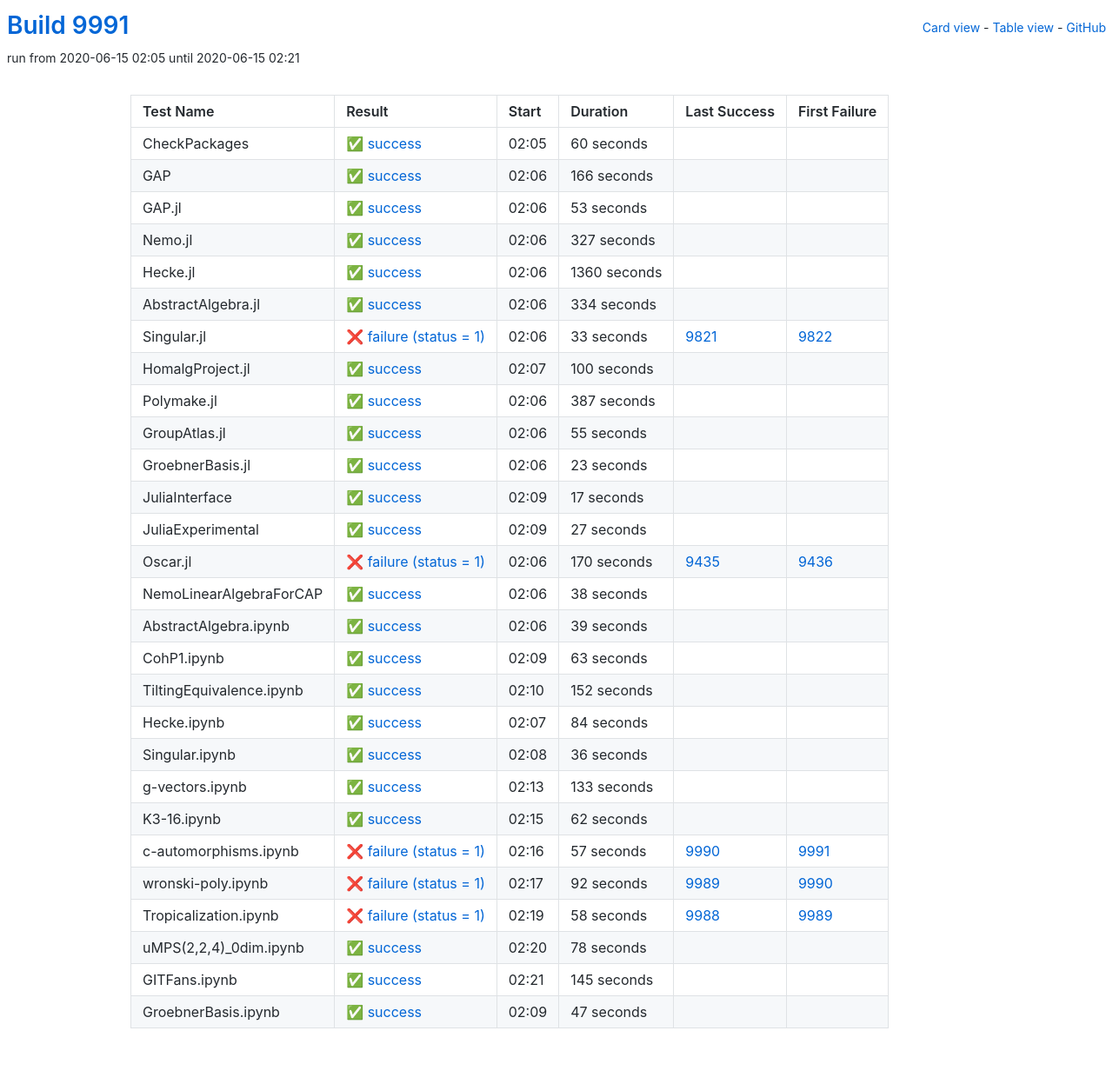
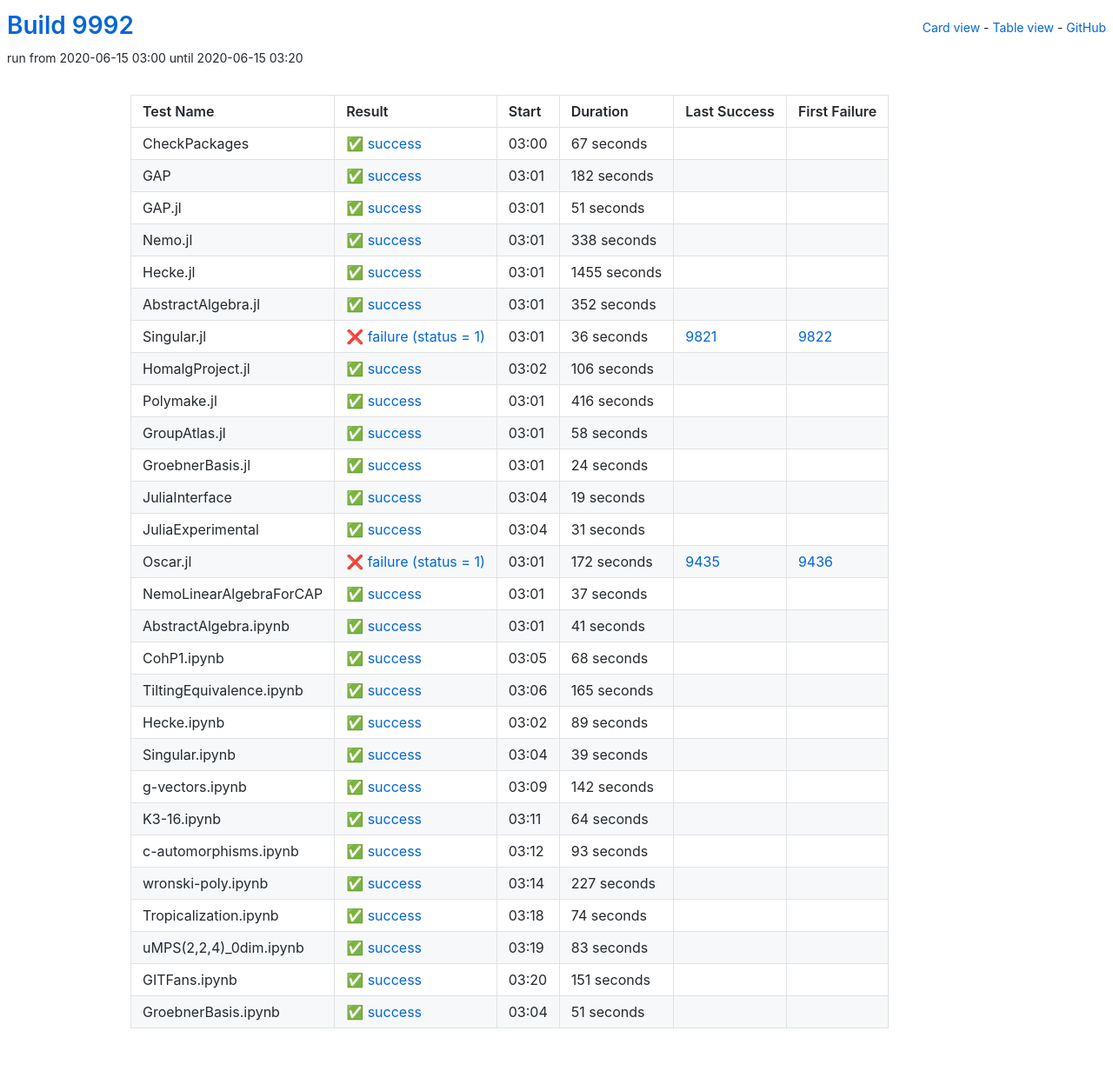
Before and after one commit to oscar-system/oscar-ci-status, a Jekyll site: the page built from table.html, in a window 1280 px wide. Shown: the whole page at 87% size. Built offline with Jekyll 4.4.1, drawn with Linux system fonts in a browser that asks for light colours.

Commit message:
Build #9992

```diff
--- a/_data/ci.yml
+++ b/_data/ci.yml
@@ -1,6 +1,6 @@
 ---
-build: 9991
-build_url: https://oscarci.mathematik.uni-kl.de/job/oscar/9991/
+build: 9992
+build_url: https://oscarci.mathematik.uni-kl.de/job/oscar/9992/
 job: oscar
 organization: oscar-system
 repo: oscar-ci-status
@@ -8,188 +8,236 @@
 tests:
 - name: CheckPackages
   id: checkpackages
-  log: https://oscarci.mathematik.uni-kl.de/job/oscar/9991/artifact/logs/build-9991/CheckPackages.log
-  start: 2020-06-15 02:05
+  log: https://oscarci.mathematik.uni-kl.de/job/oscar/9992/artifact/logs/build-9992/CheckPackages.log
+  start: 2020-06-15 03:00
   success: true
   exitcode: 0
   status: success
-  duration: 60
+  duration: 67
   last_success: false
   last_success_url:
   first_failure: false
   first_failure_url:
 - name: GAP
   id: gap
-  log: https://oscarci.mathematik.uni-kl.de/job/oscar/9991/artifact/logs/build-9991/GAP.log
-  start: 2020-06-15 02:06
+  log: https://oscarci.mathematik.uni-kl.de/job/oscar/9992/artifact/logs/build-9992/GAP.log
+  start: 2020-06-15 03:01
   success: true
   exitcode: 0
   status: success
-  duration: 166
+  duration: 182
   last_success: false
   last_success_url:
   first_failure: false
   first_failure_url:
 - name: GAP.jl
   id: gap-jl
-  log: https://oscarci.mathematik.uni-kl.de/job/oscar/9991/artifact/logs/build-9991/GAP.jl.log
-  start: 2020-06-15 02:06
+  log: https://oscarci.mathematik.uni-kl.de/job/oscar/9992/artifact/logs/build-9992/GAP.jl.log
+  start: 2020-06-15 03:01
   success: true
   exitcode: 0
   status: success
-  duration: 53
+  duration: 51
   last_success: false
   last_success_url:
   first_failure: false
   first_failure_url:
 - name: Nemo.jl
   id: nemo-jl
-  log: https://oscarci.mathematik.uni-kl.de/job/oscar/9991/artifact/logs/build-9991/Nemo.jl.log
-  start: 2020-06-15 02:06
+  log: https://oscarci.mathematik.uni-kl.de/job/oscar/9992/artifact/logs/build-9992/Nemo.jl.log
+  start: 2020-06-15 03:01
   success: true
   exitcode: 0
   status: success
-  duration: 327
+  duration: 338
   last_success: false
   last_success_url:
   first_failure: false
   first_failure_url:
 - name: Hecke.jl
   id: hecke-jl
-  log: https://oscarci.mathematik.uni-kl.de/job/oscar/9991/artifact/logs/build-9991/Hecke.jl.log
-  start: 2020-06-15 02:06
+  log: https://oscarci.mathematik.uni-kl.de/job/oscar/9992/artifact/logs/build-9992/Hecke.jl.log
+  start: 2020-06-15 03:01
   success: true
   exitcode: 0
   status: success
-  duration: 1360
+  duration: 1455
   last_success: false
   last_success_url:
   first_failure: false
   first_failure_url:
 - name: AbstractAlgebra.jl
   id: abstractalgebra-jl
-  log: https://oscarci.mathematik.uni-kl.de/job/oscar/9991/artifact/logs/build-9991/AbstractAlgebra.jl.log
-  start: 2020-06-15 02:06
+  log: https://oscarci.mathematik.uni-kl.de/job/oscar/9992/artifact/logs/build-9992/AbstractAlgebra.jl.log
+  start: 2020-06-15 03:01
   success: true
   exitcode: 0
   status: success
-  duration: 334
+  duration: 352
   last_success: false
   last_success_url:
   first_failure: false
   first_failure_url:
 - name: Singular.jl
   id: singular-jl
-  log: https://oscarci.mathematik.uni-kl.de/job/oscar/9991/artifact/logs/build-9991/Singular.jl.log
-  start: 2020-06-15 02:06
+  log: https://oscarci.mathematik.uni-kl.de/job/oscar/9992/artifact/logs/build-9992/Singular.jl.log
+  start: 2020-06-15 03:01
   success: false
   exitcode: 1
   status: failure
-  duration: 33
+  duration: 36
   last_success: 9821
   last_success_url: https://oscarci.mathematik.uni-kl.de/job/oscar/9821/
   first_failure: 9822
   first_failure_url: https://oscarci.mathematik.uni-kl.de/job/oscar/9822/
 - name: HomalgProject.jl
   id: homalgproject-jl
-  log: https://oscarci.mathematik.uni-kl.de/job/oscar/9991/artifact/logs/build-9991/HomalgProject.jl.log
-  start: 2020-06-15 02:07
+  log: https://oscarci.mathematik.uni-kl.de/job/oscar/9992/artifact/logs/build-9992/HomalgProject.jl.log
+  start: 2020-06-15 03:02
   success: true
   exitcode: 0
   status: success
-  duration: 100
+  duration: 106
   last_success: false
   last_success_url:
   first_failure: false
   first_failure_url:
 - name: Polymake.jl
   id: polymake-jl
-  log: https://oscarci.mathematik.uni-kl.de/job/oscar/9991/artifact/logs/build-9991/Polymake.jl.log
-  start: 2020-06-15 02:06
+  log: https://oscarci.mathematik.uni-kl.de/job/oscar/9992/artifact/logs/build-9992/Polymake.jl.log
+  start: 2020-06-15 03:01
   success: true
   exitcode: 0
   status: success
-  duration: 387
+  duration: 416
   last_success: false
   last_success_url:
   first_failure: false
   first_failure_url:
 - name: GroupAtlas.jl
   id: groupatlas-jl
-  log: https://oscarci.mathematik.uni-kl.de/job/oscar/9991/artifact/logs/build-9991/GroupAtlas.jl.log
-  start: 2020-06-15 02:06
+  log: https://oscarci.mathematik.uni-kl.de/job/oscar/9992/artifact/logs/build-9992/GroupAtlas.jl.log
+  start: 2020-06-15 03:01
   success: true
   exitcode: 0
   status: success
-  duration: 55
+  duration: 58
   last_success: false
   last_success_url:
   first_failure: false
   first_failure_url:
 - name: GroebnerBasis.jl
   id: groebnerbasis-jl
-  log: https://oscarci.mathematik.uni-kl.de/job/oscar/9991/artifact/logs/build-9991/GroebnerBasis.jl.log
-  start: 2020-06-15 02:06
+  log: https://oscarci.mathematik.uni-kl.de/job/oscar/9992/artifact/logs/build-9992/GroebnerBasis.jl.log
+  start: 2020-06-15 03:01
   success: true
   exitcode: 0
   status: success
-  duration: 23
+  duration: 24
   last_success: false
   last_success_url:
   first_failure: false
   first_failure_url:
 - name: JuliaInterface
   id: juliainterface
-  log: https://oscarci.mathematik.uni-kl.de/job/oscar/9991/artifact/logs/build-9991/JuliaInterface.log
-  start: 2020-06-15 02:09
+  log: https://oscarci.mathematik.uni-kl.de/job/oscar/9992/artifact/logs/build-9992/JuliaInterface.log
+  start: 2020-06-15 03:04
   success: true
   exitcode: 0
   status: success
-  duration: 17
+  duration: 19
   last_success: false
   last_success_url:
   first_failure: false
   first_failure_url:
 - name: JuliaExperimental
   id: juliaexperimental
-  log: https://oscarci.mathematik.uni-kl.de/job/oscar/9991/artifact/logs/build-9991/JuliaExperimental.log
-  start: 2020-06-15 02:09
+  log: https://oscarci.mathematik.uni-kl.de/job/oscar/9992/artifact/logs/build-9992/JuliaExperimental.log
+  start: 2020-06-15 03:04
   success: true
   exitcode: 0
   status: success
-  duration: 27
+  duration: 31
   last_success: false
   last_success_url:
   first_failure: false
   first_failure_url:
 - name: Oscar.jl
   id: oscar-jl
-  log: https://oscarci.mathematik.uni-kl.de/job/oscar/9991/artifact/logs/build-9991/Oscar.jl.log
-  start: 2020-06-15 02:06
+  log: https://oscarci.mathematik.uni-kl.de/job/oscar/9992/artifact/logs/build-9992/Oscar.jl.log
+  start: 2020-06-15 03:01
   success: false
   exitcode: 1
   status: failure
-  duration: 170
+  duration: 172
   last_success: 9435
   last_success_url: https://oscarci.mathematik.uni-kl.de/job/oscar/9435/
   first_failure: 9436
   first_failure_url: https://oscarci.mathematik.uni-kl.de/job/oscar/9436/
 - name: NemoLinearAlgebraForCAP
   id: nemolinearalgebraforcap
-  log: https://oscarci.mathematik.uni-kl.de/job/oscar/9991/artifact/logs/build-9991/NemoLinearAlgebraForCAP.log
-  start: 2020-06-15 02:06
+  log: https://oscarci.mathematik.uni-kl.de/job/oscar/9992/artifact/logs/build-9992/NemoLinearAlgebraForCAP.log
+  start: 2020-06-15 03:01
   success: true
   exitcode: 0
   status: success
-  duration: 38
+  duration: 37
   last_success: false
   last_success_url:
   first_failure: false
   first_failure_url:
 - name: AbstractAlgebra.ipynb
   id: abstractalgebra-ipynb
-  log: https://oscarci.mathematik.uni-kl.de/job/oscar/9991/artifact/logs/build-9991/AbstractAlgebra.ipynb.log
-  start: 2020-06-15 02:06
+  log: https://oscarci.mathematik.uni-kl.de/job/oscar/9992/artifact/logs/build-9992/AbstractAlgebra.ipynb.log
+  start: 2020-06-15 03:01
+  success: true
+  exitcode: 0
+  status: success
+  duration: 41
+  last_success: false
+  last_success_url:
+  first_failure: false
+  first_failure_url:
+- name: CohP1.ipynb
+  id: cohp1-ipynb
+  log: https://oscarci.mathematik.uni-kl.de/job/oscar/9992/artifact/logs/build-9992/CohP1.ipynb.log
+  start: 2020-06-15 03:05
+  success: true
+  exitcode: 0
+  status: success
+  duration: 68
+  last_success: false
+  last_success_url:
+  first_failure: false
+  first_failure_url:
+- name: TiltingEquivalence.ipynb
+  id: tiltingequivalence-ipynb
+  log: https://oscarci.mathematik.uni-kl.de/job/oscar/9992/artifact/logs/build-9992/TiltingEquivalence.ipynb.log
+  start: 2020-06-15 03:06
+  success: true
+  exitcode: 0
+  status: success
+  duration: 165
+  last_success: false
+  last_success_url:
+  first_failure: false
+  first_failure_url:
+- name: Hecke.ipynb
+  id: hecke-ipynb
+  log: https://oscarci.mathematik.uni-kl.de/job/oscar/9992/artifact/logs/build-9992/Hecke.ipynb.log
+  start: 2020-06-15 03:02
+  success: true
+  exitcode: 0
+  status: success
+  duration: 89
+  last_success: false
+  last_success_url:
+  first_failure: false
+  first_failure_url:
+- name: Singular.ipynb
+  id: singular-ipynb
+  log: https://oscarci.mathematik.uni-kl.de/job/oscar/9992/artifact/logs/build-9992/Singular.ipynb.log
+  start: 2020-06-15 03:04
   success: true
   exitcode: 0
   status: success
@@ -198,146 +246,98 @@
   last_success_url:
   first_failure: false
   first_failure_url:
-- name: CohP1.ipynb
-  id: cohp1-ipynb
-  log: https://oscarci.mathematik.uni-kl.de/job/oscar/9991/artifact/logs/build-9991/CohP1.ipynb.log
-  start: 2020-06-15 02:09
+- name: g-vectors.ipynb
+  id: g-vectors-ipynb
+  log: https://oscarci.mathematik.uni-kl.de/job/oscar/9992/artifact/logs/build-9992/g-vectors.ipynb.log
+  start: 2020-06-15 03:09
   success: true
   exitcode: 0
   status: success
-  duration: 63
-  last_success: false
-  last_success_url:
-  first_failure: false
-  first_failure_url:
-- name: TiltingEquivalence.ipynb
-  id: tiltingequivalence-ipynb
-  log: https://oscarci.mathematik.uni-kl.de/job/oscar/9991/artifact/logs/build-9991/TiltingEquivalence.ipynb.log
-  start: 2020-06-15 02:10
-  success: true
-  exitcode: 0
-  status: success
-  duration: 152
-  last_success: false
-  last_success_url:
-  first_failure: false
-  first_failure_url:
-- name: Hecke.ipynb
-  id: hecke-ipynb
-  log: https://oscarci.mathematik.uni-kl.de/job/oscar/9991/artifact/logs/build-9991/Hecke.ipynb.log
-  start: 2020-06-15 02:07
-  success: true
-  exitcode: 0
-  status: success
-  duration: 84
-  last_success: false
-  last_success_url:
-  first_failure: false
-  first_failure_url:
-- name: Singular.ipynb
-  id: singular-ipynb
-  log: https://oscarci.mathematik.uni-kl.de/job/oscar/9991/artifact/logs/build-9991/Singular.ipynb.log
-  start: 2020-06-15 02:08
-  success: true
-  exitcode: 0
-  status: success
-  duration: 36
-  last_success: false
-  last_success_url:
-  first_failure: false
-  first_failure_url:
-- name: g-vectors.ipynb
-  id: g-vectors-ipynb
-  log: https://oscarci.mathematik.uni-kl.de/job/oscar/9991/artifact/logs/build-9991/g-vectors.ipynb.log
-  start: 2020-06-15 02:13
-  success: true
-  exitcode: 0
-  status: success
-  duration: 133
+  duration: 142
   last_success: false
   last_success_url:
   first_failure: false
   first_failure_url:
 - name: K3-16.ipynb
   id: k3-16-ipynb
-  log: https://oscarci.mathematik.uni-kl.de/job/oscar/9991/artifact/logs/build-9991/K3-16.ipynb.log
-  start: 2020-06-15 02:15
+  log: https://oscarci.mathematik.uni-kl.de/job/oscar/9992/artifact/logs/build-9992/K3-16.ipynb.log
+  start: 2020-06-15 03:11
   success: true
   exitcode: 0
   status: success
-  duration: 62
+  duration: 64
   last_success: false
   last_success_url:
   first_failure: false
   first_failure_url:
 - name: c-automorphisms.ipynb
   id: c-automorphisms-ipynb
-  log: https://oscarci.mathematik.uni-kl.de/job/oscar/9991/artifact/logs/build-9991/c-automorphisms.ipynb.log
-  start: 2020-06-15 02:16
-  success: false
-  exitcode: 1
-  status: failure
-  duration: 57
-  last_success: 9990
-  last_success_url: https://oscarci.mathematik.uni-kl.de/job/oscar/9990/
-  first_failure: 9991
-  first_failure_url: https://oscarci.mathematik.uni-kl.de/job/oscar/9991/
-- name: wronski-poly.ipynb
-  id: wronski-poly-ipynb
-  log: https://oscarci.mathematik.uni-kl.de/job/oscar/9991/artifact/logs/build-9991/wronski-poly.ipynb.log
-  start: 2020-06-15 02:17
-  success: false
-  exitcode: 1
-  status: failure
-  duration: 92
-  last_success: 9989
-  last_success_url: https://oscarci.mathematik.uni-kl.de/job/oscar/9989/
-  first_failure: 9990
-  first_failure_url: https://oscarci.mathematik.uni-kl.de/job/oscar/9990/
-- name: Tropicalization.ipynb
-  id: tropicalization-ipynb
-  log: https://oscarci.mathematik.uni-kl.de/job/oscar/9991/artifact/logs/build-9991/Tropicalization.ipynb.log
-  start: 2020-06-15 02:19
-  success: false
-  exitcode: 1
-  status: failure
-  duration: 58
-  last_success: 9988
-  last_success_url: https://oscarci.mathematik.uni-kl.de/job/oscar/9988/
-  first_failure: 9989
-  first_failure_url: https://oscarci.mathematik.uni-kl.de/job/oscar/9989/
-- name: uMPS(2,2,4)_0dim.ipynb
-  id: umps-2-2-4-0dim-ipynb
-  log: https://oscarci.mathematik.uni-kl.de/job/oscar/9991/artifact/logs/build-9991/uMPS-2-2-4-_0dim.ipynb.log
-  start: 2020-06-15 02:20
+  log: https://oscarci.mathematik.uni-kl.de/job/oscar/9992/artifact/logs/build-9992/c-automorphisms.ipynb.log
+  start: 2020-06-15 03:12
   success: true
   exitcode: 0
   status: success
-  duration: 78
+  duration: 93
+  last_success: false
+  last_success_url:
+  first_failure: false
+  first_failure_url:
+- name: wronski-poly.ipynb
+  id: wronski-poly-ipynb
+  log: https://oscarci.mathematik.uni-kl.de/job/oscar/9992/artifact/logs/build-9992/wronski-poly.ipynb.log
+  start: 2020-06-15 03:14
+  success: true
+  exitcode: 0
+  status: success
+  duration: 227
+  last_success: false
+  last_success_url:
+  first_failure: false
+  first_failure_url:
+- name: Tropicalization.ipynb
+  id: tropicalization-ipynb
+  log: https://oscarci.mathematik.uni-kl.de/job/oscar/9992/artifact/logs/build-9992/Tropicalization.ipynb.log
+  start: 2020-06-15 03:18
+  success: true
+  exitcode: 0
+  status: success
+  duration: 74
+  last_success: false
+  last_success_url:
+  first_failure: false
+  first_failure_url:
+- name: uMPS(2,2,4)_0dim.ipynb
+  id: umps-2-2-4-0dim-ipynb
+  log: https://oscarci.mathematik.uni-kl.de/job/oscar/9992/artifact/logs/build-9992/uMPS-2-2-4-_0dim.ipynb.log
+  start: 2020-06-15 03:19
+  success: true
+  exitcode: 0
+  status: success
+  duration: 83
   last_success: false
   last_success_url:
   first_failure: false
   first_failure_url:
 - name: GITFans.ipynb
   id: gitfans-ipynb
-  log: https://oscarci.mathematik.uni-kl.de/job/oscar/9991/artifact/logs/build-9991/GITFans.ipynb.log
-  start: 2020-06-15 02:21
+  log: https://oscarci.mathematik.uni-kl.de/job/oscar/9992/artifact/logs/build-9992/GITFans.ipynb.log
+  start: 2020-06-15 03:20
   success: true
   exitcode: 0
   status: success
-  duration: 145
+  duration: 151
   last_success: false
   last_success_url:
   first_failure: false
   first_failure_url:
 - name: GroebnerBasis.ipynb
   id: groebnerbasis-ipynb
-  log: https://oscarci.mathematik.uni-kl.de/job/oscar/9991/artifact/logs/build-9991/GroebnerBasis.ipynb.log
-  start: 2020-06-15 02:09
+  log: https://oscarci.mathematik.uni-kl.de/job/oscar/9992/artifact/logs/build-9992/GroebnerBasis.ipynb.log
+  start: 2020-06-15 03:04
   success: true
   exitcode: 0
   status: success
-  duration: 47
+  duration: 51
   last_success: false
   last_success_url:
   first_failure: false
```
Also changed, not shown: README.md.
